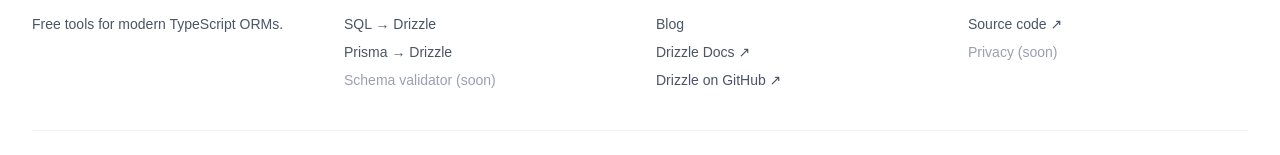
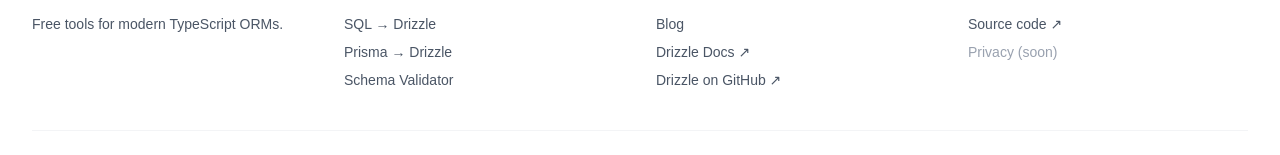
Before and after one commit to Dimonchik1710/ormlab, a Next.js app: page / in a window 1280 px wide. Shown: the part 1855-2010 px from the top of the page. Built offline with nearby package versions, Linux system fonts and the light colour scheme.

Commit message:
tool fix

```diff
--- a/src/app/tools/schema-validator/client.tsx
+++ b/src/app/tools/schema-validator/client.tsx
@@ -128,7 +128,7 @@
             />
           </div>
 
-          <div className="h-[28rem] overflow-auto">
+          <div className="h-[28rem]">
             {!showResults ? (
               <div className="h-full flex items-center justify-center p-6 border border-dashed border-gray-300 dark:border-gray-700 rounded-lg text-sm text-gray-500 dark:text-gray-400 text-center">
                 Paste a Drizzle schema on the left to see validation results here.
--- a/src/components/layout/Footer.tsx
+++ b/src/components/layout/Footer.tsx
@@ -34,8 +34,13 @@
                   Prisma → Drizzle
                 </Link>
               </li>
-              <li className="text-gray-400 dark:text-gray-600">
-                Schema validator (soon)
+              <li>
+                <Link
+                  href="/tools/schema-validator"
+                  className="hover:text-gray-900 dark:hover:text-gray-100"
+                >
+                  Schema Validator
+                </Link>
               </li>
             </ul>
           </div>
--- a/src/components/tools/IssueList.tsx
+++ b/src/components/tools/IssueList.tsx
@@ -30,7 +30,7 @@
 export default function IssueList({ issues, onSelect }: IssueListProps) {
   if (issues.length === 0) {
     return (
-      <div className="p-6 rounded-lg border border-green-200 dark:border-green-900 bg-green-50 dark:bg-green-950/40 text-sm text-green-800 dark:text-green-300">
+      <div className="h-full flex items-center justify-center p-6 rounded-lg border border-green-200 dark:border-green-900 bg-green-50 dark:bg-green-950/40 text-sm text-green-800 dark:text-green-300">
         No issues detected. Your schema looks healthy.
       </div>
     );
@@ -43,7 +43,7 @@
   };
 
   return (
-    <div className="border border-gray-300 dark:border-gray-700 rounded-lg bg-white dark:bg-gray-900">
+    <div className="h-full flex flex-col border border-gray-300 dark:border-gray-700 rounded-lg bg-white dark:bg-gray-900 overflow-hidden">
       <div className="px-4 py-2 border-b border-gray-200 dark:border-gray-800 flex items-center gap-3 text-xs font-medium text-gray-600 dark:text-gray-400">
         <span>{issues.length} issue{issues.length === 1 ? "" : "s"}</span>
         {counts.error > 0 && (
@@ -62,7 +62,7 @@
           </span>
         )}
       </div>
-      <ul className="divide-y divide-gray-200 dark:divide-gray-800 max-h-80 overflow-auto">
+      <ul className="flex-1 divide-y divide-gray-200 dark:divide-gray-800 overflow-auto">
         {issues.map((issue, i) => {
           const badge = severityBadge(issue.severity);
           return (
```
